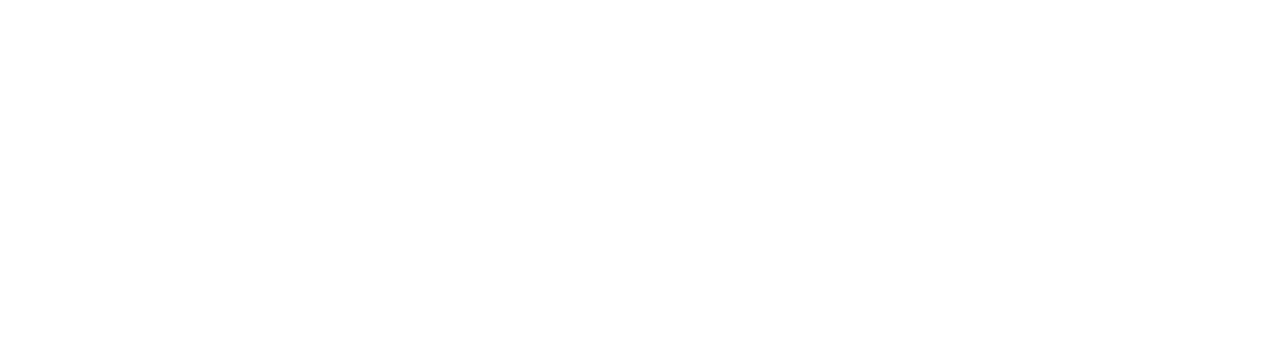
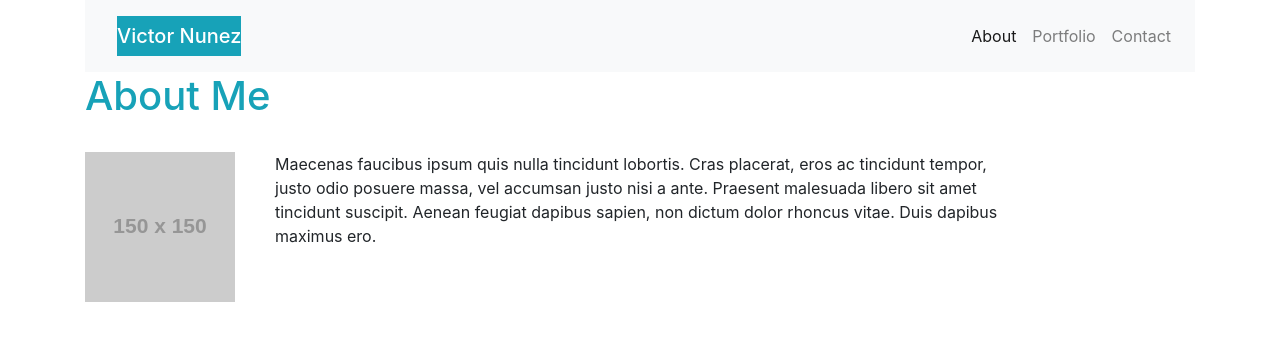
Before and after one commit to vnunez0914/HW-Bootstrap-Portfolio, a plain HTML site: page index.html in a window 1280 px wide. Drawn offline with nearby package versions, Linux system fonts and the light colour scheme; placeholder pictures from the web are drawn by us.

Commit message:
added nav bar and About me to page

```diff
--- a/index.html
+++ b/index.html
@@ -1,13 +1,58 @@
 <!DOCTYPE html>
 <html lang="en">
+
 <head>
     <meta charset="UTF-8">
     <meta name="viewport" content="width=device-width, initial-scale=1.0">
     <meta http-equiv="X-UA-Compatible" content="ie=edge">
-    <link rel="stylesheet" href="https://stackpath.bootstrapcdn.com/bootstrap/4.3.1/css/bootstrap.min.css" integrity="sha384-ggOyR0iXCbMQv3Xipma34MD+dH/1fQ784/j6cY/iJTQUOhcWr7x9JvoRxT2MZw1T" crossorigin="anonymous">
-    <title>Document</title>
+    <link rel="stylesheet" href="https://stackpath.bootstrapcdn.com/bootstrap/4.3.1/css/bootstrap.min.css"
+        integrity="sha384-ggOyR0iXCbMQv3Xipma34MD+dH/1fQ784/j6cY/iJTQUOhcWr7x9JvoRxT2MZw1T" crossorigin="anonymous">
+    <title>Website Portfolio</title>
 </head>
+
 <body>
+    <div class="container">
 
+        <!--Nav bar-->
+        <nav class="navbar navbar-expand-md navbar-light bg-light">
+            <nav class="navbar navbar-light bg-light">
+                <span class="navbar-brand mb-0 h1 bg-info text-white">Victor Nunez</span>
+            </nav>
+            <div class="collapse navbar-collapse" id="navbarSupportedContent">
+                <ul class="navbar-nav ml-auto">
+                    <li class="nav-item active">
+                        <a class="nav-link" href="#">About <span class="sr-only">(current)</span></a>
+                    </li>
+                    <li class="nav-item">
+                        <a class="nav-link" href="#">Portfolio</a>
+                        </a>
+                    <li class="nav-item">
+                        <a class="nav-link" href="#">Contact</a>
+                        </a>
+
+            </div>
+        </nav>
+        <!--Photo, about me-->
+        <div class="row">
+            <div class="col-md-4">
+                <h1 class="text-info">About Me</h1>
+                <br>
+            </div>
+        </div>
+        <div class="row">
+            <div class="col-md-2">
+                <img src="https://placehold.it/150">
+            </div>
+            <div class="col-md-8">
+                <p> Maecenas faucibus ipsum quis nulla tincidunt lobortis. Cras placerat, eros ac tincidunt tempor,
+                    justo odio posuere massa, vel accumsan justo nisi a ante. Praesent malesuada libero sit amet
+                    tincidunt suscipit. Aenean feugiat dapibus sapien, non dictum dolor rhoncus vitae. Duis dapibus
+                    maximus ero.</p>
+            </div>
+        </div>
+
+
+    </div>
 </body>
+
 </html>
```
Also changed, not shown: contact.html (+28 -1 lines).
